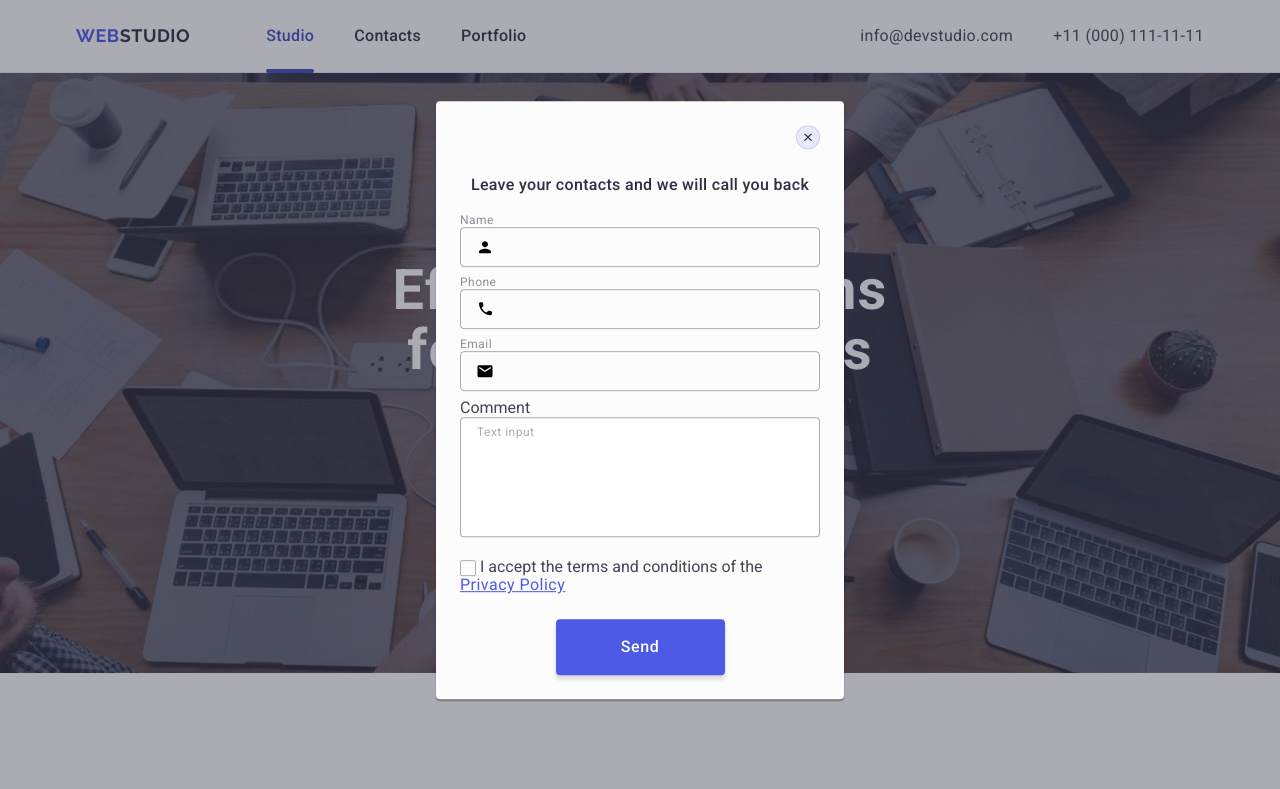
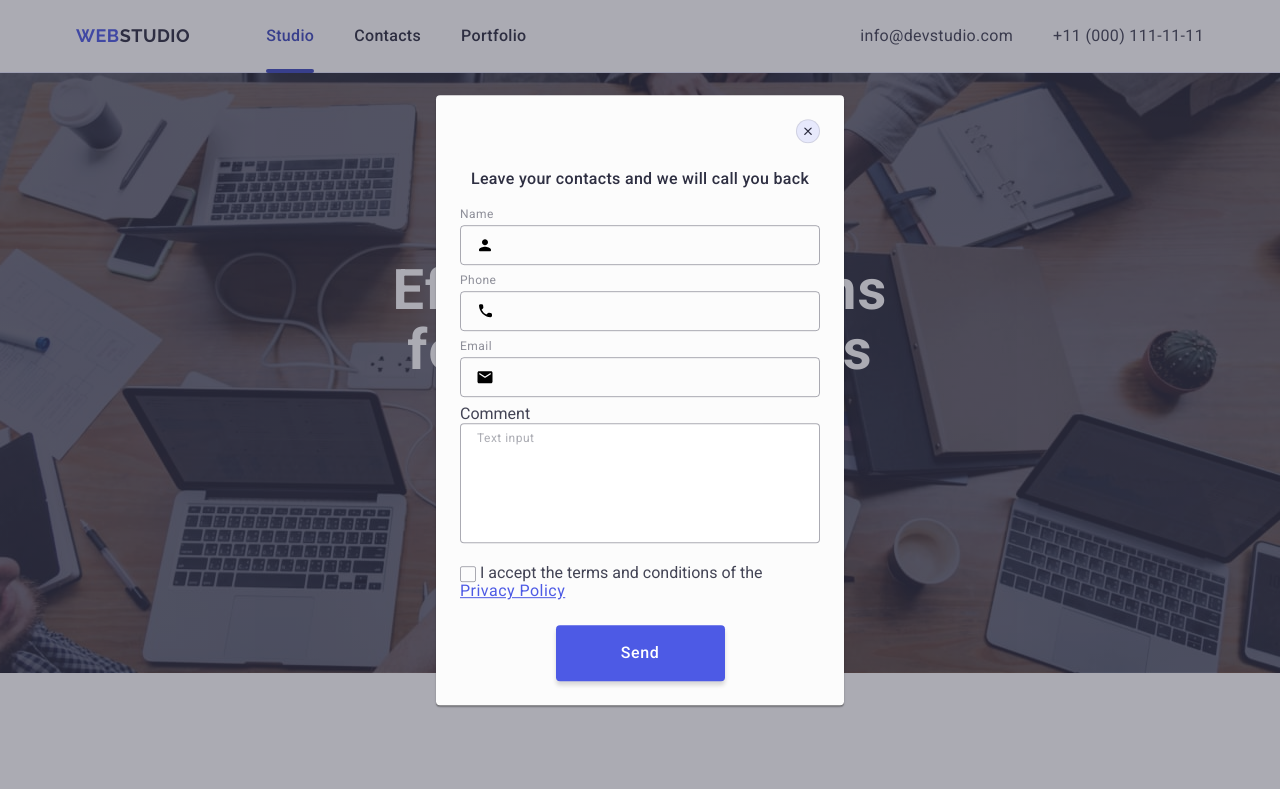
Before and after one commit to VladyslavBihun/goit-markup-hw-05, a plain HTML site: page index.html in a window 1280 px wide. Shown: the top 789 px of the page. Drawn offline with nearby package versions, Linux system fonts and the light colour scheme.

Commit message:
some corrected

```diff
--- a/css/styles.css
+++ b/css/styles.css
@@ -633,8 +633,8 @@ img {
   height: 100vh;
   background-color: rgba(46, 47, 66, 0.4);
 
-  opacity: 250ms cubic-bezier(0.4, 0, 0.2, 1);
-  visibility: 250ms cubic-bezier(0.4, 0, 0.2, 1);
+  transition: opacity 250ms cubic-bezier(0.4, 0, 0.2, 1),
+    visibility 250ms cubic-bezier(0.4, 0, 0.2, 1);
 
   display: flex;
   align-items: center;
@@ -730,7 +730,6 @@ img {
   line-height: 1.17;
   letter-spacing: 0.04em;
   display: block;
-  flex-direction: column;
 
   margin-bottom: 4px;
 }
--- a/index.html
+++ b/index.html
@@ -508,8 +508,7 @@
 
         <form class="moodal-form" name="form_contacts">
           <div class="modal-form-contacts">
-            <label class="modal-form-label" for="user-name">
-              Name
+            <label class="modal-form-label" for="user-name"> Name </label>
             <div class="label-field">
               <input
                 class="label-input"
@@ -520,12 +519,10 @@
                 <use href="./images/icons.svg#icon-person"></use>
               </svg>
             </div>
-            </label>
           </div>
 
           <div class="modal-form-contacts">
-            <label class="modal-form-label" for="user-phone">
-              Phone
+            <label class="modal-form-label" for="user-phone"> Phone </label>
             <div class="label-field">
               <input
                 class="label-input"
@@ -536,12 +533,10 @@
                 <use href="./images/icons.svg#icon-phone"></use>
               </svg>
             </div>
-            </label>
           </div>
 
           <div class="modal-form-contacts">
-            <label class="modal-form-label" for="user-email">
-              Email
+            <label class="modal-form-label" for="user-email"> Email </label>
             <div class="label-field">
               <input
                 class="label-input"
@@ -552,7 +547,6 @@
                 <use href="./images/icons.svg#icon-email"></use>
               </svg>
             </div>
-            </label>
           </div>
 
           <label class="modal-form-label-comment" for="user_comment">
```
Lines whose indentation alone changed are shown as unchanged.
